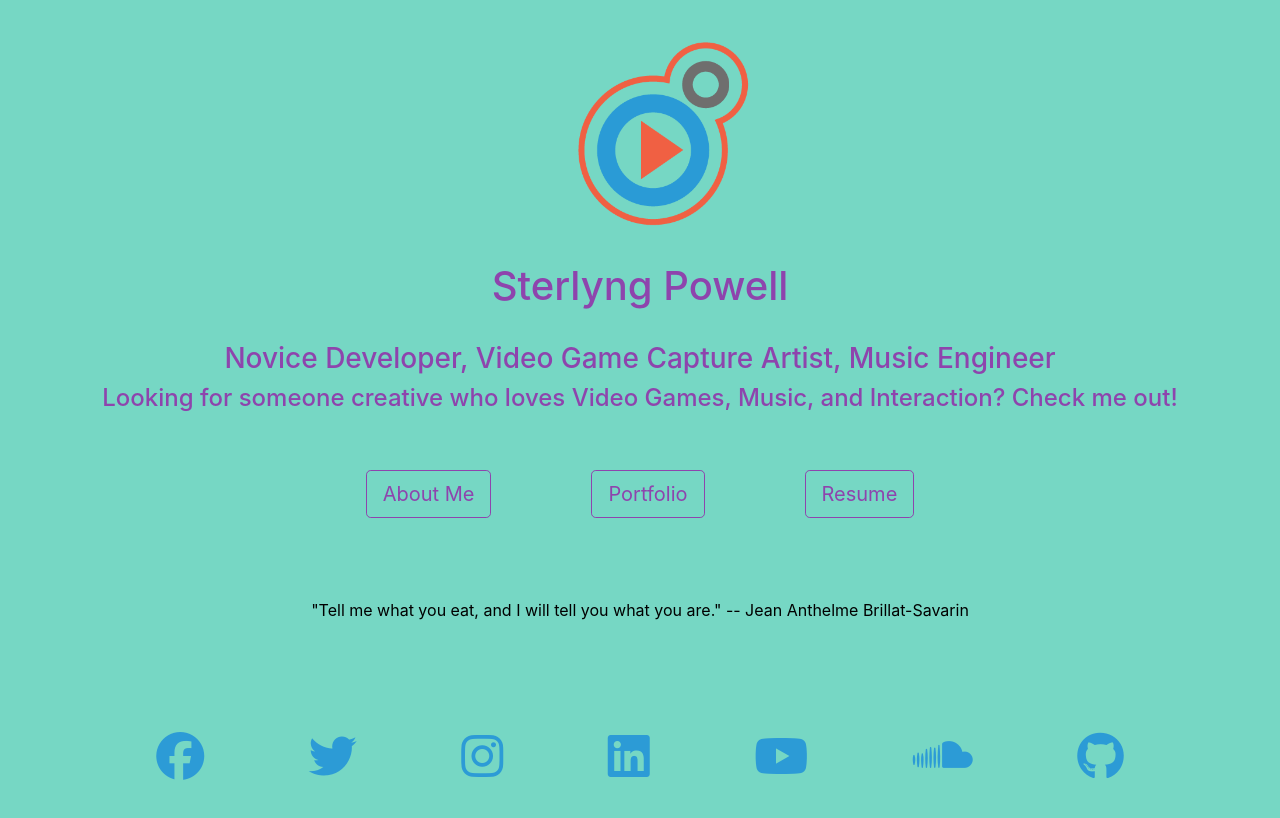
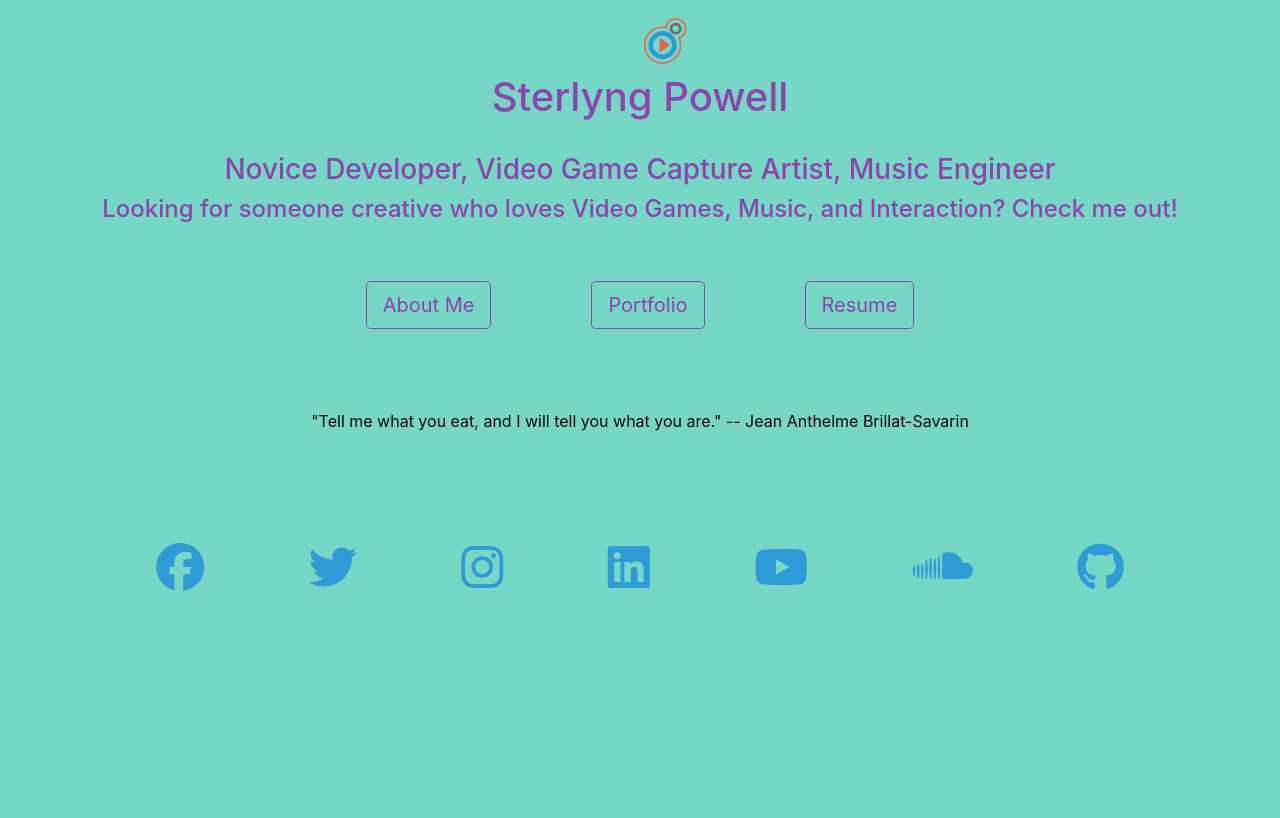
Before and after one commit to Sterbo708/Website2020_Desktop, a plain HTML site: page index.html in a window 1280 px wide. Drawn offline with nearby package versions, Linux system fonts and the light colour scheme.

Commit message:
Mark size edit

```diff
--- a/styles.css
+++ b/styles.css
@@ -74,7 +74,7 @@ footer {
 }
 
 .sterbo_mark {
-  width: 20%;
+  width: 5%;
   height: auto;
   margin-left: 50px;
 }
```
